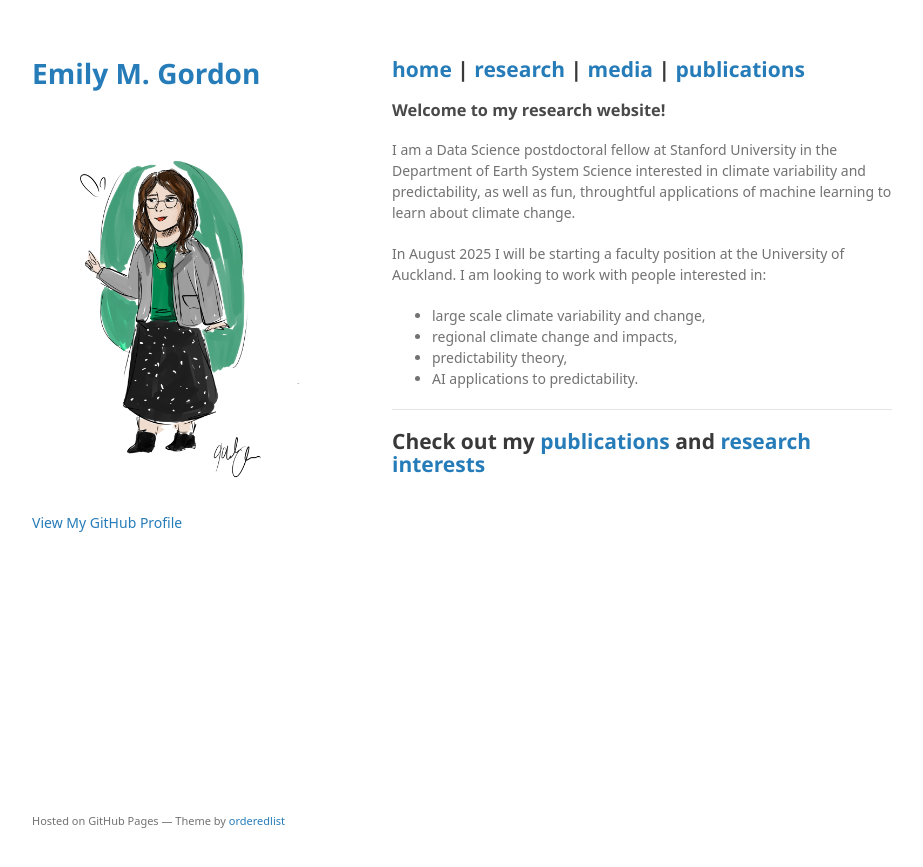
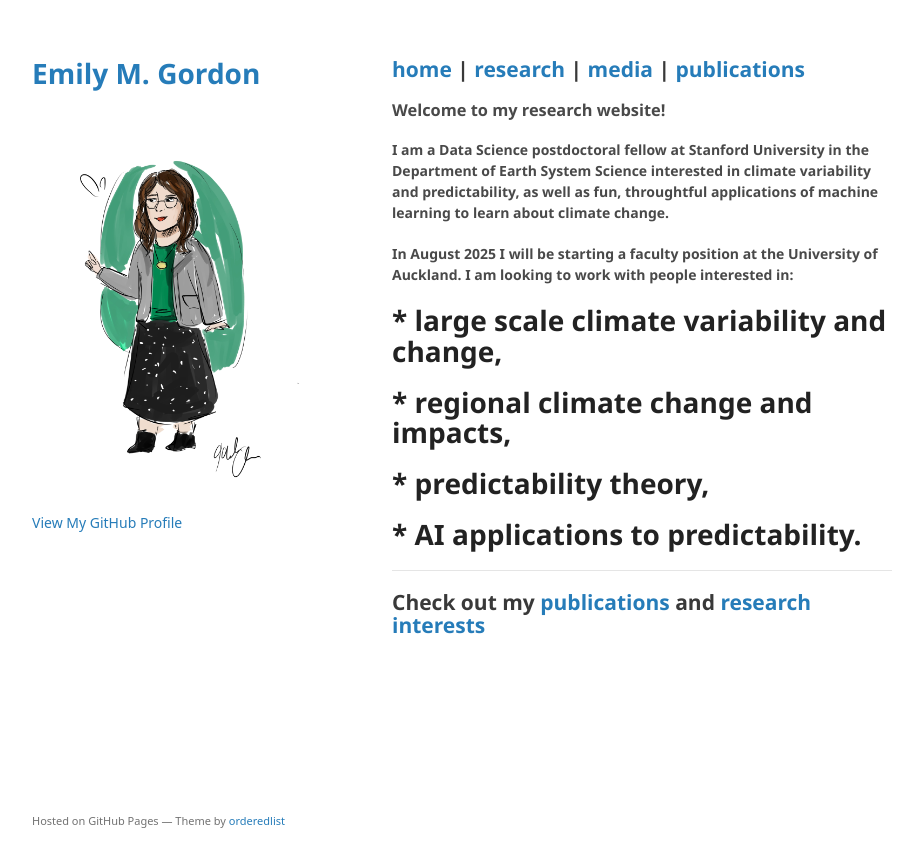
Before and after one commit to emily-gordy/emily-gordy.github.io, a Jekyll site: the page built from index.markdown, in a window 1280 px wide. Shown: the top 867 px of the page, without its empty margins (178-1101 px from the left). Built offline with Jekyll 4.4.1, drawn with Linux system fonts in a browser that asks for light colours; some web fonts are replaced; a script that is not in the unit is left out; the repository's description, which GitHub fills in, is left out; our own code applies the rules of GitHub Pages for plain Markdown files.

Commit message:
Update index.markdown

```diff
--- a/index.markdown
+++ b/index.markdown
@@ -6,13 +6,13 @@ layout: default
 
 ### Welcome to my research website!
 
-I am a Data Science postdoctoral fellow at Stanford University in the Department of Earth System Science interested in climate variability and predictability, as well as fun, throughtful applications of machine learning to learn about climate change.
+#### I am a Data Science postdoctoral fellow at Stanford University in the Department of Earth System Science interested in climate variability and predictability, as well as fun, throughtful applications of machine learning to learn about climate change.
 
-In August 2025 I will be starting a faculty position at the University of Auckland. I am looking to work with people interested in:
-* large scale climate variability and change,
-* regional climate change and impacts,
-* predictability theory,
-* AI applications to predictability.
+#### In August 2025 I will be starting a faculty position at the University of Auckland. I am looking to work with people interested in:
+# * large scale climate variability and change,
+# * regional climate change and impacts,
+# * predictability theory,
+# * AI applications to predictability.
 
 ---
 
```
